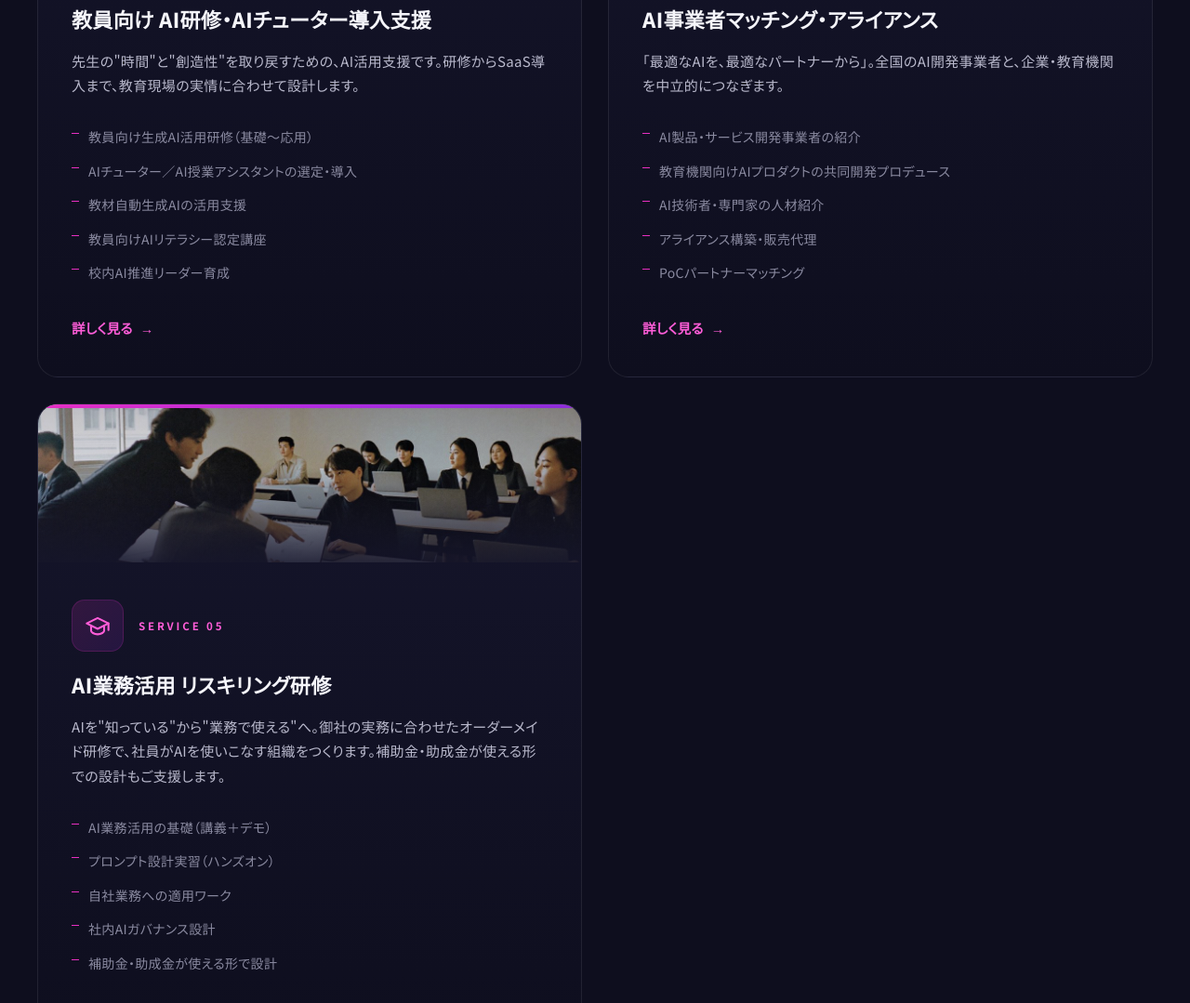
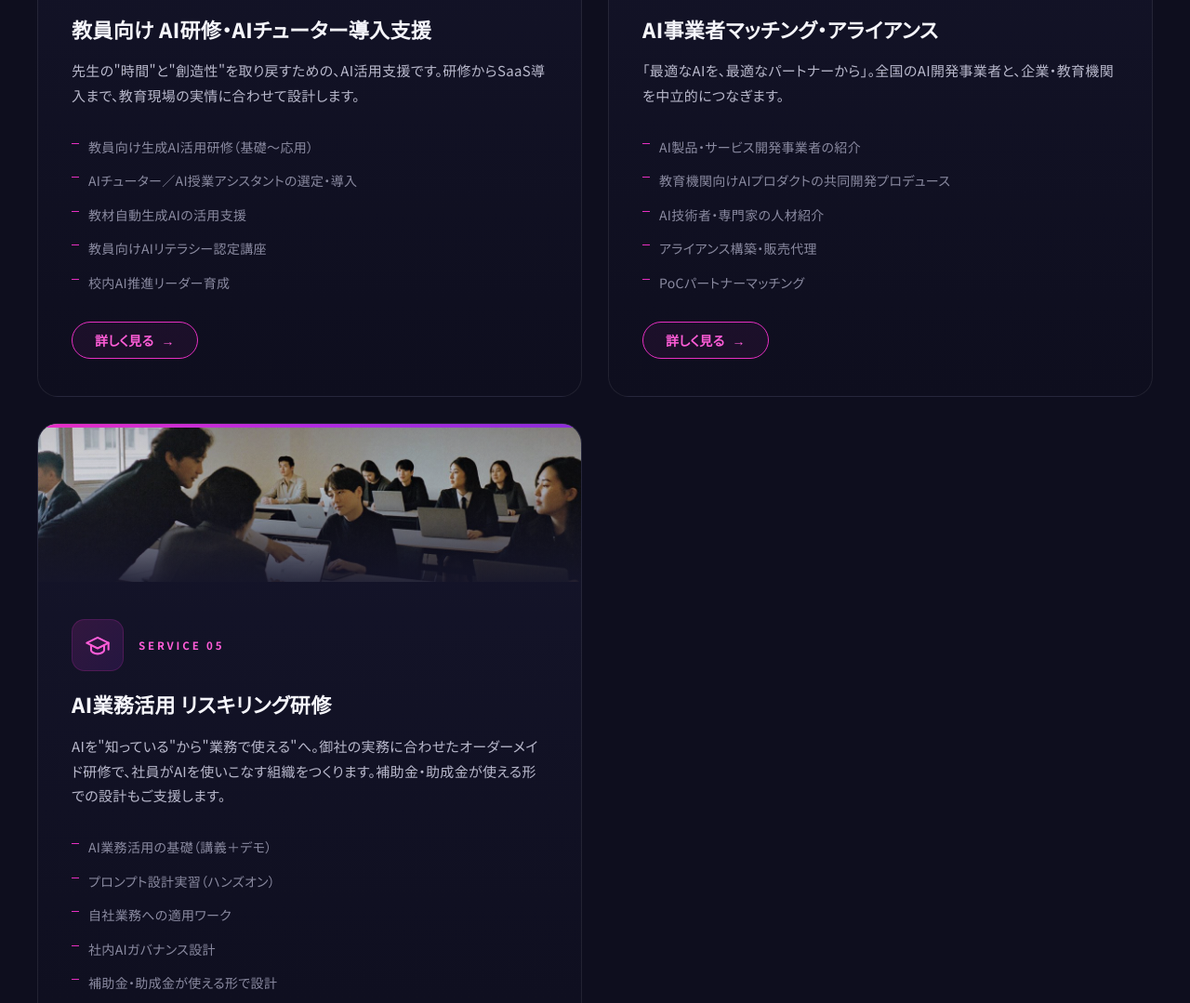
Before and after one commit to hiropi2011-cpu/ai-consulting, a plain HTML site: page index.html in a window 1280 px wide. Shown: the part 4920-5999 px from the top of the page at 93% size. Drawn offline with Linux system fonts and the light colour scheme.

Commit message:
サービスカードの「詳しく見る」をピル型ボタン化(CBMサイトと同方式)
- アウトライン→ホバーで塗りつぶし反転＋影
- 5カードでボタン位置を下端に揃え、スマホは全幅ボタン

Co-Authored-By: Claude Fable 5 <noreply@anthropic.com>

```diff
--- a/css/style.css
+++ b/css/style.css
@@ -1923,3 +1923,43 @@ main { padding-top: 68px; }
   .reveal { opacity: 1; transform: none; transition: none; }
   .photo-band > img { transform: none; will-change: auto; }
 }
+
+/* ============================================================
+   サービスカード「詳しく見る」ボタン化 (2026-08-31 / CBMサイトと同方式)
+   テキストリンク → ピル型ボタン。ホバーで塗りつぶし反転
+   ============================================================ */
+.service-card__menu { margin-bottom: 24px; }
+.service-card__link {
+  justify-content: center;
+  align-self: flex-start;
+  margin-top: auto;                /* 5枚のカードでボタン位置を下端に揃える */
+  padding: 12px 24px;
+  border: 1.5px solid var(--pink);
+  border-radius: 999px;
+  background: rgba(231, 47, 194, .06);
+  color: var(--pink-light);
+  font-size: 14px;
+  line-height: 1;
+  letter-spacing: .02em;
+  white-space: nowrap;
+  transition: background .25s ease, color .25s ease, border-color .25s ease,
+              box-shadow .25s ease, transform .2s ease, gap .2s ease;
+}
+.service-card__link span { transition: transform .25s ease; }
+.service-card__link:hover {
+  gap: 12px;
+  background: var(--grad-cta);
+  color: #fff;
+  border-color: transparent;
+  box-shadow: 0 8px 24px rgba(231, 47, 194, .35);
+}
+.service-card__link:hover span { transform: translateX(2px); }
+.service-card__link:active { transform: translateY(1px); }
+.service-card__link:focus-visible {
+  outline: 3px solid rgba(231, 47, 194, .4);
+  outline-offset: 2px;
+}
+@media (max-width: 640px) {
+  /* スマホは押しやすい全幅ボタンに */
+  .service-card__link { align-self: stretch; width: 100%; padding: 14px 18px; }
+}
```
